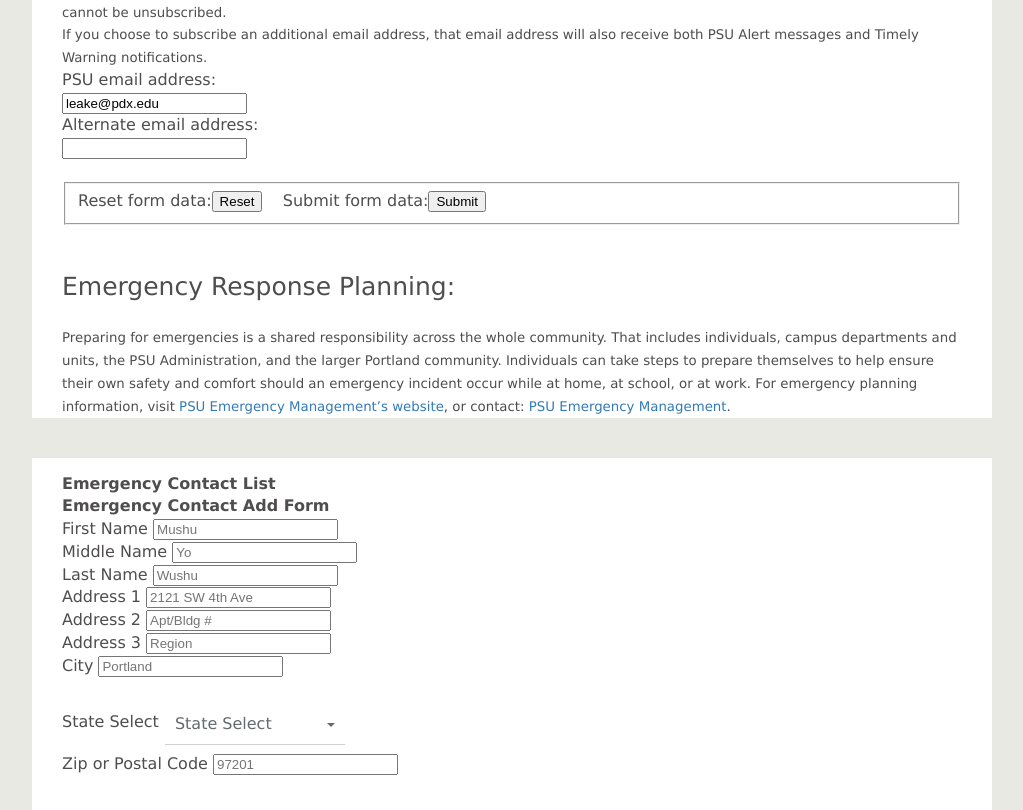
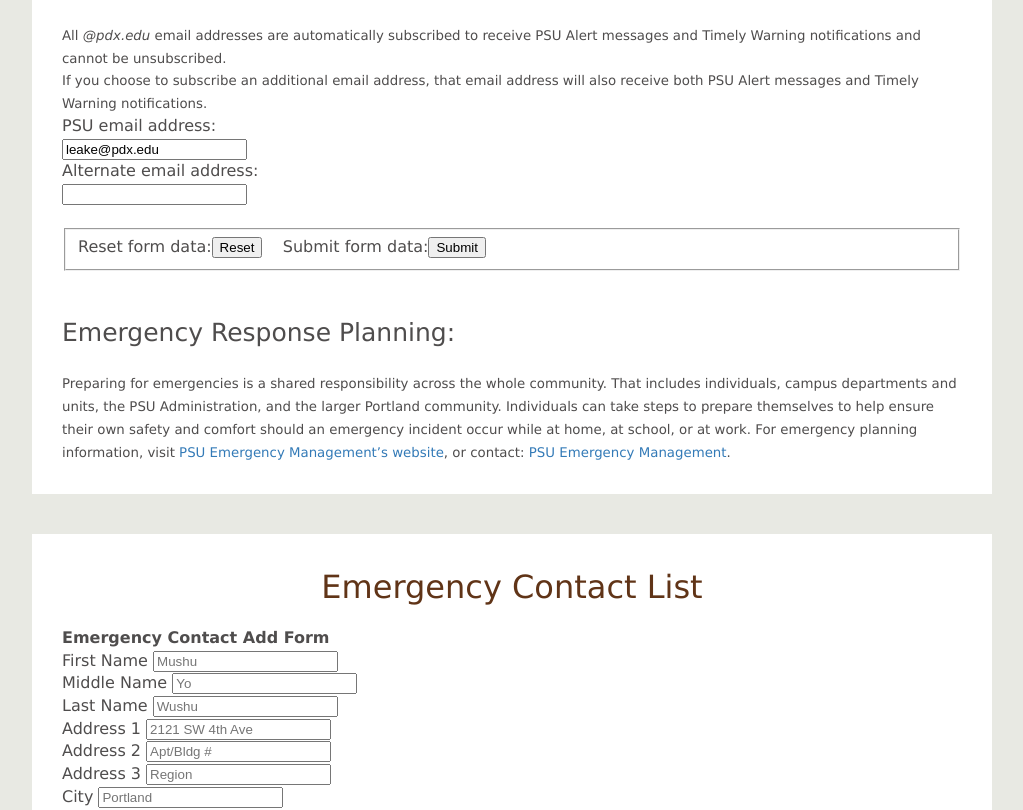
Before and after one commit to psu-oit-capstone/emp-front-end, a Vue app: page /emergency-information in a window 1280 px wide. Shown: the part 3293-4103 px from the top of the page, without its empty margins (128-1151 px from the left). Built offline with nearby package versions, Linux system fonts and the light colour scheme.

Commit message:
Update Style in Contact list and for page-components
The page-components class needed some padding on the the bottom and EmergencyContactList component got an actual title.

```diff
--- a/src/styles/styles.css
+++ b/src/styles/styles.css
@@ -36,7 +36,7 @@ Site-wide Media Queried Styles
 
 .page-component {
   background-color:#fff;
-  padding:15px 30px 0px 30px;
+  padding:15px 30px 30px 30px;
   margin-bottom: 40px;
   min-height:575px;
 }
--- a/src/views/EmergencyContactList.vue
+++ b/src/views/EmergencyContactList.vue
@@ -1,6 +1,6 @@
 <template>
     <div id="emergency-contacts" class="page-component">
-        <b>Emergency Contact List</b>
+        <h1 style="text-align:center">Emergency Contact List</h1>
         <div class="contact-list">
             <ol v-for="(item, index) in contacts">
                 <li>{{ item.order.orderbox }}. {{ item.name.fnamebox }} {{ item.name.lnamebox }}
```
